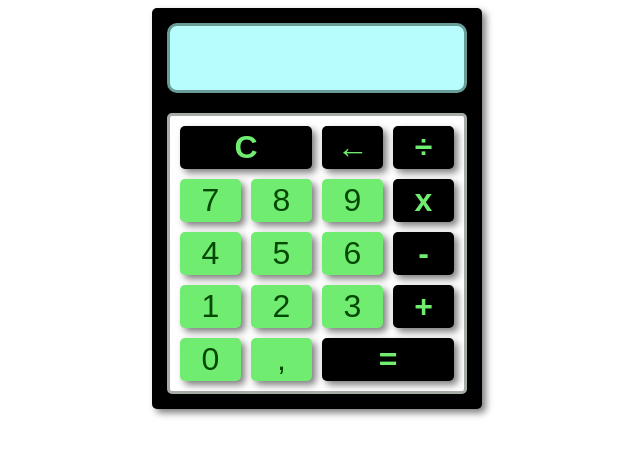
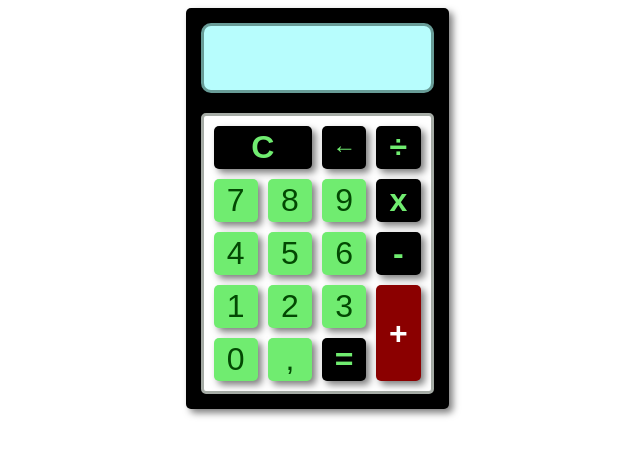
Before and after one commit to evandromottaz/calculadora, a plain HTML site: page index.html in a window 1280 px wide. Shown: the whole page, without its empty margins (323-963 px from the left). Drawn offline with Linux system fonts and the light colour scheme.

Commit message:
some css

```diff
--- a/index.html
+++ b/index.html
@@ -34,7 +34,7 @@
             <button data-number>2</button>
             <button data-number>3</button>
             <!-- line 5 -->
-            <button data-operator class="operators">+</button>
+            <button data-operator data-sum class="operators">+</button>
             <button data-number>0</button>
             <button data-number>,</button>
             <button data-equal class="operators">=</button>
--- a/style.css
+++ b/style.css
@@ -6,7 +6,7 @@
   display: flex;
   flex-direction: column;
   margin: 0 auto;
-  max-width: 300px;
+  max-width: 233px;
   max-height: 100vh;
 }
 
@@ -89,8 +89,14 @@
   grid-column: 1/3;
 }
 
-[data-equal] {
-  grid-column: 3/5;
+.keyboard [data-delete] {
+  font-size: 1.5rem;
+  padding-bottom: 8px;
+}
+
+.keyboard [data-sum].operators {
   background-color: darkred;
   color: white;
+  grid-row: 4/6;
+  grid-column: 4/5;
 }
```
